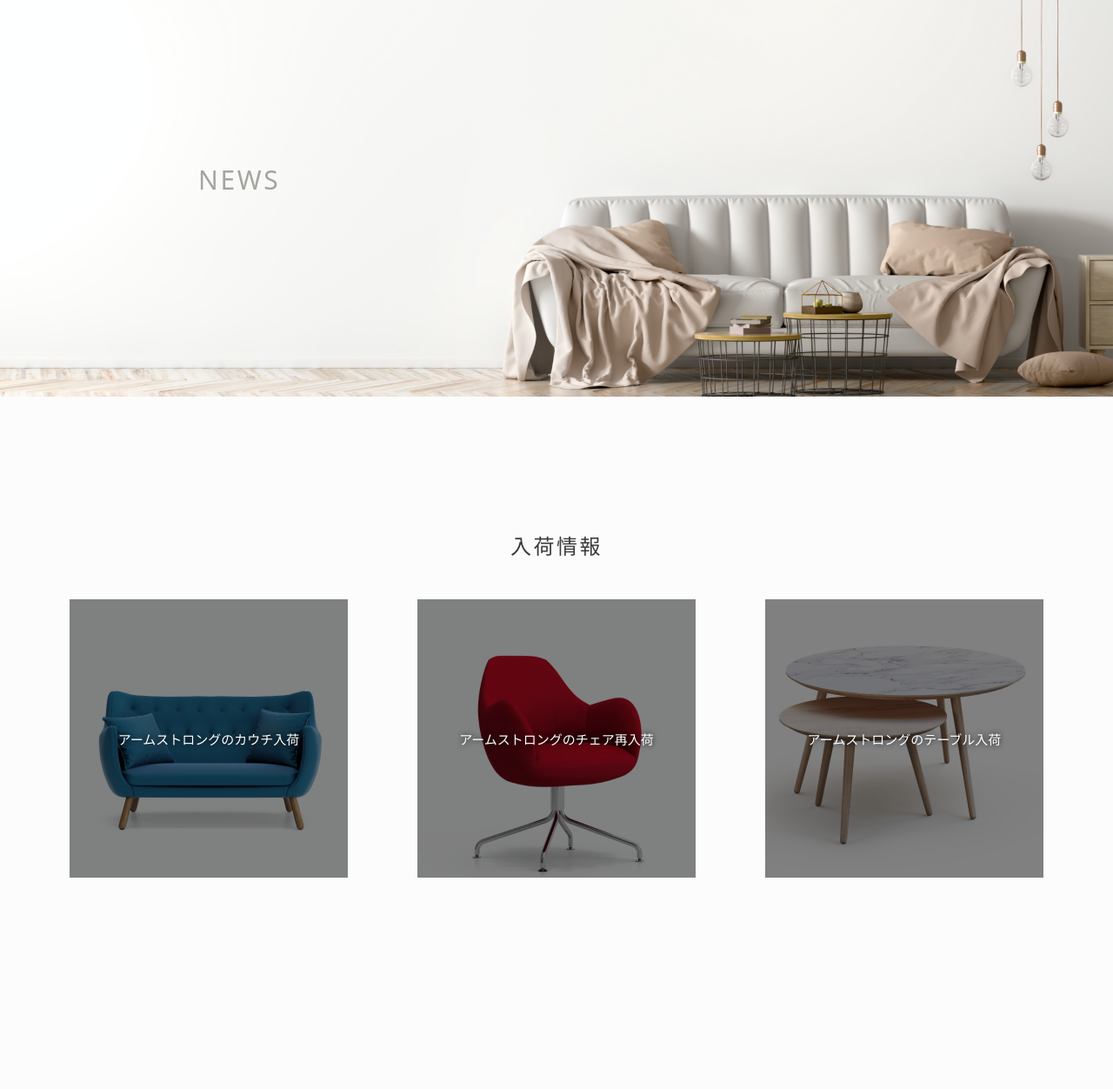
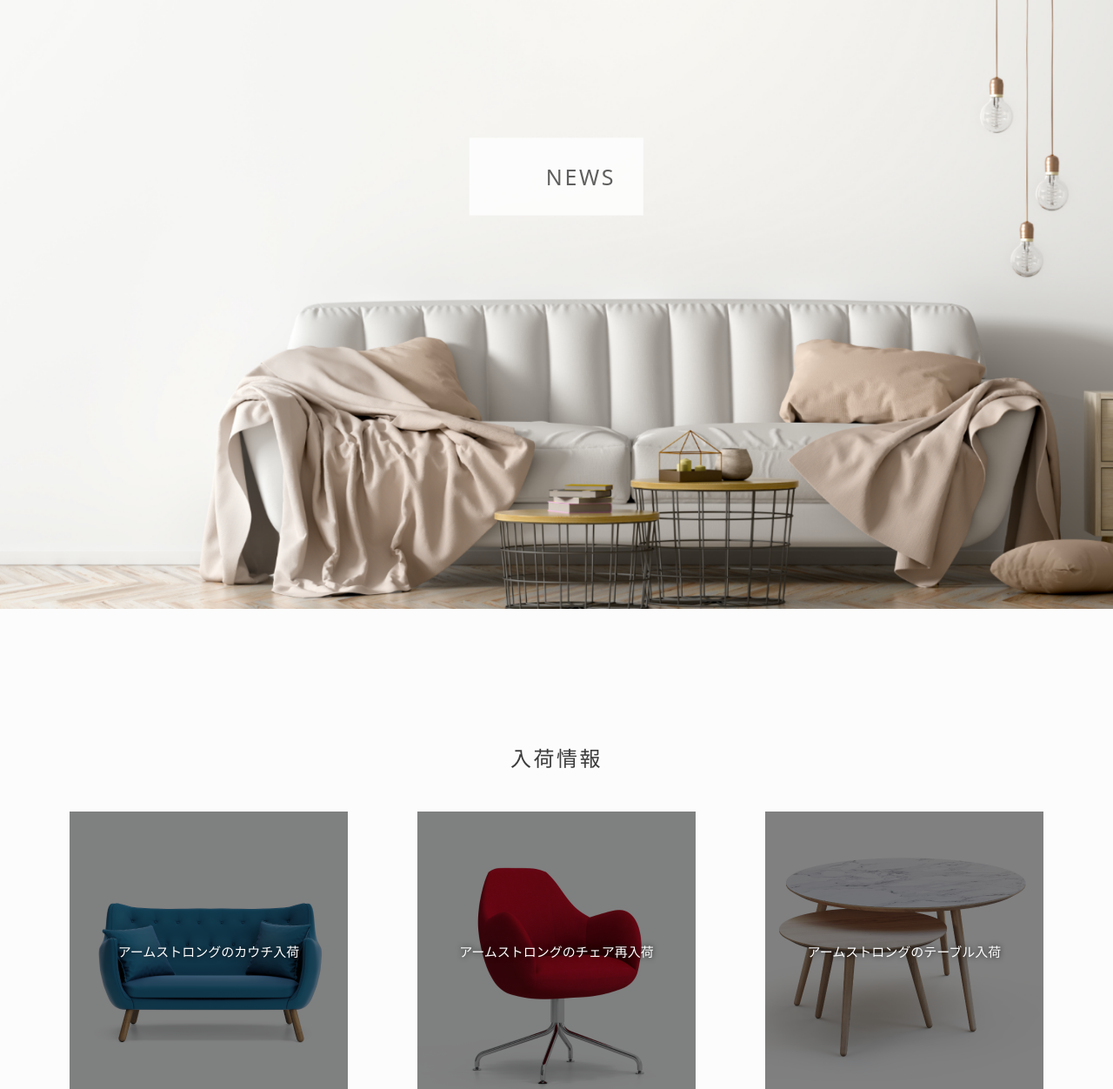
Before and after one commit to codeschoolway/horiuchi, a PHP site: page /news.html in a window 1280 px wide. Shown: the part 62-1314 px from the top of the page at 87% size. Run offline with PHP 8.4, Linux system fonts and the light colour scheme.

Commit message:
News トップの背景画像とそのテキストの調整

```diff
--- a/html-kaguya/css/import-common-exc-home.css
+++ b/html-kaguya/css/import-common-exc-home.css
@@ -4,14 +4,15 @@
     color: #B2B2B2;
 }
 .big-text {
-    top: 192px;
-    left: 228px;
-    padding: 0;
-    font-size: 30px;
-    background-color: unset;
+    top: 29%;
+    left: 50%;
+    transform: translate(-50%, -50%);
+    font-size: 25px;
+    color: #3B3B3B;
 }
 .big-bg {
-    height: 456px;
     margin-bottom: 161px;
     position: relative;
+    background-position: 96% 100%;
+    background-repeat: no-repeat;
 }
--- a/html-kaguya/css/style.css
+++ b/html-kaguya/css/style.css
@@ -255,6 +255,7 @@ small {
         line-height: 0;
     }
     main {
+        padding-top: 54px;
         margin-bottom: 240px;
     }
     .main-msg-flex,
@@ -338,16 +339,6 @@ small {
     .catalog-desc {
         margin-bottom: 24px;
     }
-
-
-
-
-
-
-
-
-
-
     header {
         z-index: 3;
         margin: 0;
```
